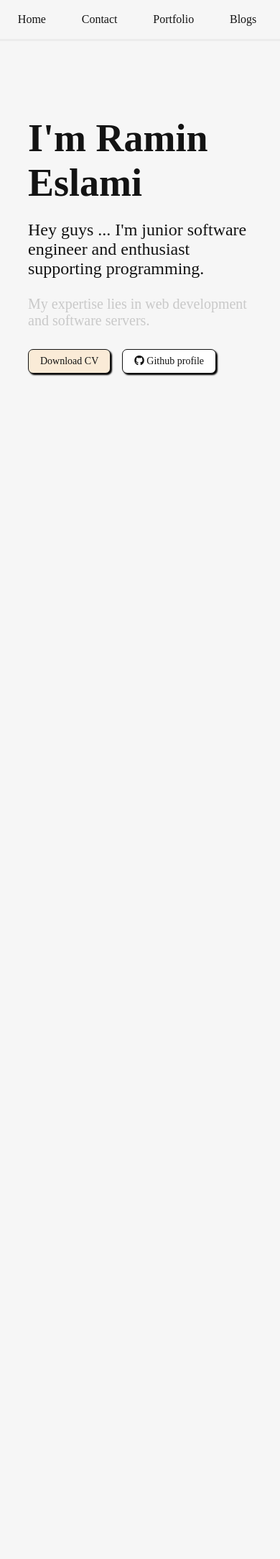
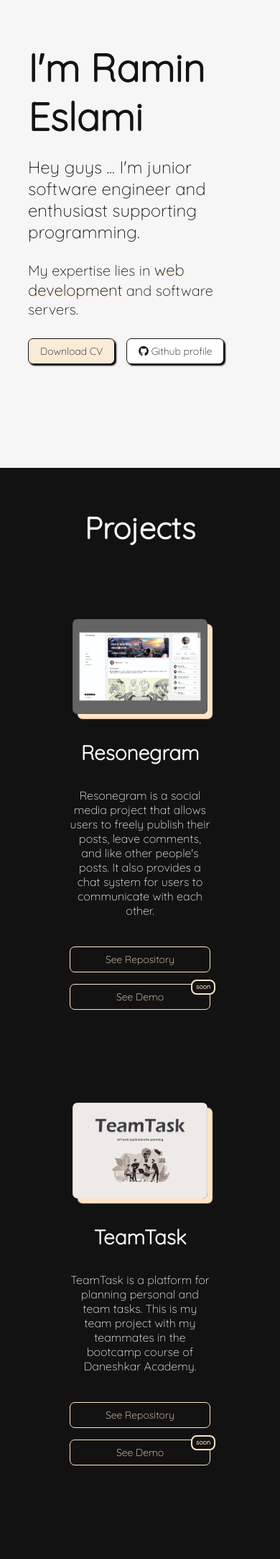
Before and after one commit to ResoneAt/personal-website, a Django app: page / in a window 390 px wide. Shown: the whole page at 72% size. Before the commit the page ends 523 px from the top, so only its background shows below. Run offline with Django 4.2, Linux system fonts and the light colour scheme; some libraries are stand-ins or nearby versions.

Commit message:
change home.html(add poertfolio section)

```diff
--- a/core/templates/core/home.html
+++ b/core/templates/core/home.html
@@ -7,7 +7,7 @@
             <div>
                 <h1>I'm Ramin Eslami</h1>
                 <p>Hey guys ... I'm junior software engineer and enthusiast supporting programming.</p>
-                <p class="p2">My expertise lies in web development and software servers.</p>
+                <p class="p2">My expertise lies in <span>web development</span> and software servers.</p>
             </div>
             <div class="button-div">
                 <a href="https://media.licdn.com/dms/document/media/D4E1FAQEfDbvhJydHLA/feedshare-document-pdf-analyzed/0/1695570345279?e=1698883200&v=beta&t=k3mBC51H_XOb0U2jrG8zOmGLdntT4taYb8NtDyUDa4Y" target="_blank">Download CV</a>
@@ -32,8 +32,50 @@
         </div>
     </div>
 
-    <div class="portfolio-display">
+    <div class="portfolio-section">
+        <div class="header">
+            <h2>Projects</h2>
+        </div>
 
+        <div class="project project1">
+            <div class="left-side">
+                <img src="{% static 'images/Resonegram-banner.png' %}" alt="">
+            </div>
+            <div class="right-side">
+                <h3>Resonegram</h3>
+                <p>Resonegram is a social media project that
+                    allows users to freely publish their posts,
+                    leave comments, and like other people's
+                    posts.
+                    It also provides a chat system for users to
+                    communicate with each other.</p>
+
+                <div class="button-div">
+                    <a href="https://github.com/ResoneAt/R-Social-media" class="see-repo" target="_blank">See Repository</a>
+                    <a class="see-demo" target="_blank">See Demo</a><span>soon</span>
+                </div>
+
+            </div>
+        </div>
+
+        <div class="project project2">
+            <div class="left-side">
+                <h3>TeamTask</h3>
+                <p>TeamTask is a platform for planning personal
+                    and team tasks. This is my team project with
+                    my teammates in the bootcamp course of
+                    Daneshkar Academy.</p>
+
+                <div class="button-div">
+                    <a href="https://github.com/ResoneAt/TeamTask-RM" class="see-repo" target="_blank">See Repository</a>
+                    <a class="see-demo" target="_blank">See Demo</a><span>soon</span>
+                </div>
+
+            </div>
+            <div class="right-side">
+                <img src="{% static 'images/teamtask-banner.png' %}" alt="">
+            </div>
+        </div>
     </div>
 
     <div class="blogs-display">
--- a/static/css/base.css
+++ b/static/css/base.css
@@ -6,9 +6,20 @@ body{
     padding: 0;
     box-sizing: border-box;
     width: 100%;
+    animation: fadeInAnimation ease 1s;
+    animation-iteration-count: 1;
+    animation-fill-mode: forwards;
+    font-family: Quicksand;
 
 }
-
+@keyframes fadeInAnimation {
+    0% {
+        opacity: 0;
+    }
+    100% {
+        opacity: 1;
+     }
+}
 
 .navbar{
     height: 54px;
@@ -70,9 +81,14 @@ body{
     font-size: 24px;
 }
 .main-banner .left-side .p2{
-    color: rgba(156, 156, 156, 0.493);
+    color: rgb(19, 19, 19);
     font-size: 20px;
     margin-top:0;
+}
+.main-banner .left-side .p2 span{
+    font-size: 22px;
+    font-weight: 500;
+    text-shadow: 2px 2px 0px bisque;
 }
 .main-banner .left-side .button-div{
     float: left;
@@ -164,3 +180,149 @@ body{
 
     }
 }
+
+
+/* ---------------------------------------- start portfolio section-------------------------------------- */
+
+
+.portfolio-section{
+    color:  rgb(246, 246, 246);
+    background-color: rgb(18, 18, 18);
+    padding-bottom: 1px;
+    padding-top: 32px;
+}
+.portfolio-section .header{
+    text-align: center;
+    width: 100%;
+    margin-bottom: 220px;
+    font-size: 28px;
+}
+.portfolio-section .project{
+    width: 100%;
+    display: flex;
+    align-items: center;
+    justify-content: center;
+    margin-bottom: 220px;
+}
+.portfolio-section .project .left-side{
+    width: 40%;
+    display: flex;
+    flex-direction: column;
+    align-items: center;
+    justify-content: center;
+
+}
+.portfolio-section .project .right-side{
+    width: 40%;
+    display: flex;
+    flex-direction: column;
+    align-items: center;
+    justify-content: center;
+}
+.portfolio-section .project img{
+    width: 36vw;
+    height: 24vw;
+    object-fit: cover;
+    border-radius: 7px;
+    /* border:solid 3px white; */
+    box-shadow: 7px 7px 1px bisque;
+}
+.portfolio-section .project h3{
+    font-size: 28px;
+    margin-top: -24px;
+    margin-bottom: 16px;
+}
+.portfolio-section .project p{
+    width: 70%;
+    text-align: center;
+    margin-bottom: 32px;
+}
+.portfolio-section .project .button-div {
+    display: flex;
+    justify-content: space-between;
+    align-items: center;
+
+
+}
+.portfolio-section .project .button-div a{
+    border: solid;
+    border-width: 1px;
+    border-radius: 7px;
+    border-color: bisque;
+    /* box-shadow: 2px 2px 1px rgb(255, 255, 255); */
+    padding: 8px 20px;
+    text-decoration: none;
+    color: bisque;
+    font-size: 14px;
+    font-weight: 500;
+    margin: 8px;
+    transition: 0.3s;
+}
+.portfolio-section .project .button-div a:hover{
+    background-color: rgba(240, 248, 255, 0.148);
+}
+
+.portfolio-section .project .button-div span{
+    background-color: rgb(18, 18, 18);
+    color: bisque;
+    font-size: 9px;
+    font-weight: 900;
+    margin-left: -24px;
+    margin-top: -30px;
+    position: relative;
+    padding: 2px 5px 4px 5px;
+    border: solid 2px bisque;
+    border-radius: 8px;
+}
+@media only screen and (max-width: 868px) {
+    .portfolio-section .header{
+        margin-top: -10px;
+        text-align: center;
+    }
+    .portfolio-section .header{
+        text-align: center;
+        width: 100%;
+        margin-bottom: 100px;
+        font-size: 28px;
+
+    }
+    .portfolio-section .project .left-side{
+        width: 50%;
+
+    }
+    .portfolio-section .project .right-side{
+        width: 50%;
+    }
+    .portfolio-section .project img{
+        width: 48vw;
+        height: 34vw;
+    }
+    .portfolio-section .project{
+        flex-direction: column;
+        margin-bottom: 150px;
+    }
+    .portfolio-section .project2{
+        flex-direction: column-reverse;
+    }
+    .portfolio-section .project h3{
+        margin-top: 36px;
+        margin-bottom: 16px;
+    }
+    .portfolio-section .project p{
+        width: 100%;
+    }
+    .portfolio-section .project .button-div a{
+        font-size: 14px;
+        width: 100%;
+        text-align: center;
+    }
+
+    .portfolio-section .project .button-div{
+        flex-direction: column;
+    }
+    .portfolio-section .project .button-div span{
+        margin-right: -200px;
+        margin-top: -50px;
+    }
+}
+/* -------------------------------------- End start portfolio section-------------------------------------- */
--- a/templates/navbar.html
+++ b/templates/navbar.html
@@ -1,6 +1,6 @@
-    <div class="navbar">
-        <a href="">Home</a>
-        <a href="">Contact</a>
-        <a href="">Portfolio</a>
-        <a href="">Blogs</a>
-    </div>
+<!--    <div class="navbar">-->
+<!--        <a href="">Home</a>-->
+<!--        <a href="">Contact</a>-->
+<!--        <a href="">Portfolio</a>-->
+<!--        <a href="">Blogs</a>-->
+<!--    </div>-->
```
Also changed, not shown: static/images/Resonegram-banner.png (added), static/images/teamtask-banner.png (added).
